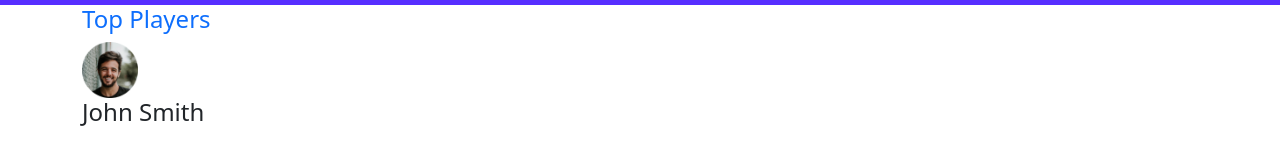
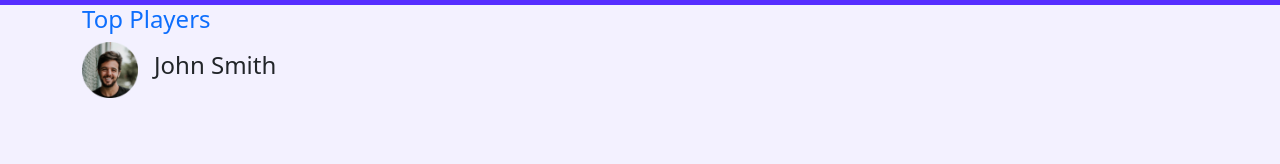
Before and after one commit to jbmakib/leader-board-bootstrap, a plain HTML site: page index.html in a window 1280 px wide. Shown: the part 78-242 px from the top of the page. Drawn offline with nearby package versions, Linux system fonts and the light colour scheme.

Commit message:
adding a section

```diff
--- a/index.html
+++ b/index.html
@@ -10,7 +10,7 @@
     <link href="https://cdn.jsdelivr.net/npm/bootstrap@5.0.2/dist/css/bootstrap.min.css" rel="stylesheet" integrity="sha384-EVSTQN3/azprG1Anm3QDgpJLIm9Nao0Yz1ztcQTwFspd3yD65VohhpuuCOmLASjC" crossorigin="anonymous">
 </head>
 
-<body>
+<body style="background-color: #F3F1FF;">
     <header>
         <nav class="navbar navbar-expand-lg navbar-dark" style="background-color: #562EFF;">
             <div class="container">
@@ -44,9 +44,9 @@
             <div>
                 <h4 class="text-primary">Top Players</h4>
                 <div class="row">
-                    <div class="col-lg-4">
+                    <div class="col-lg-4 d-flex align-items-center">
                         <img src="images/performer/performer-1.png" width="56px" alt="">
-                        <h4>John Smith</h4>
+                        <h4 class="ms-3">John Smith</h4>
                     </div>
                 </div>
             </div>
```
